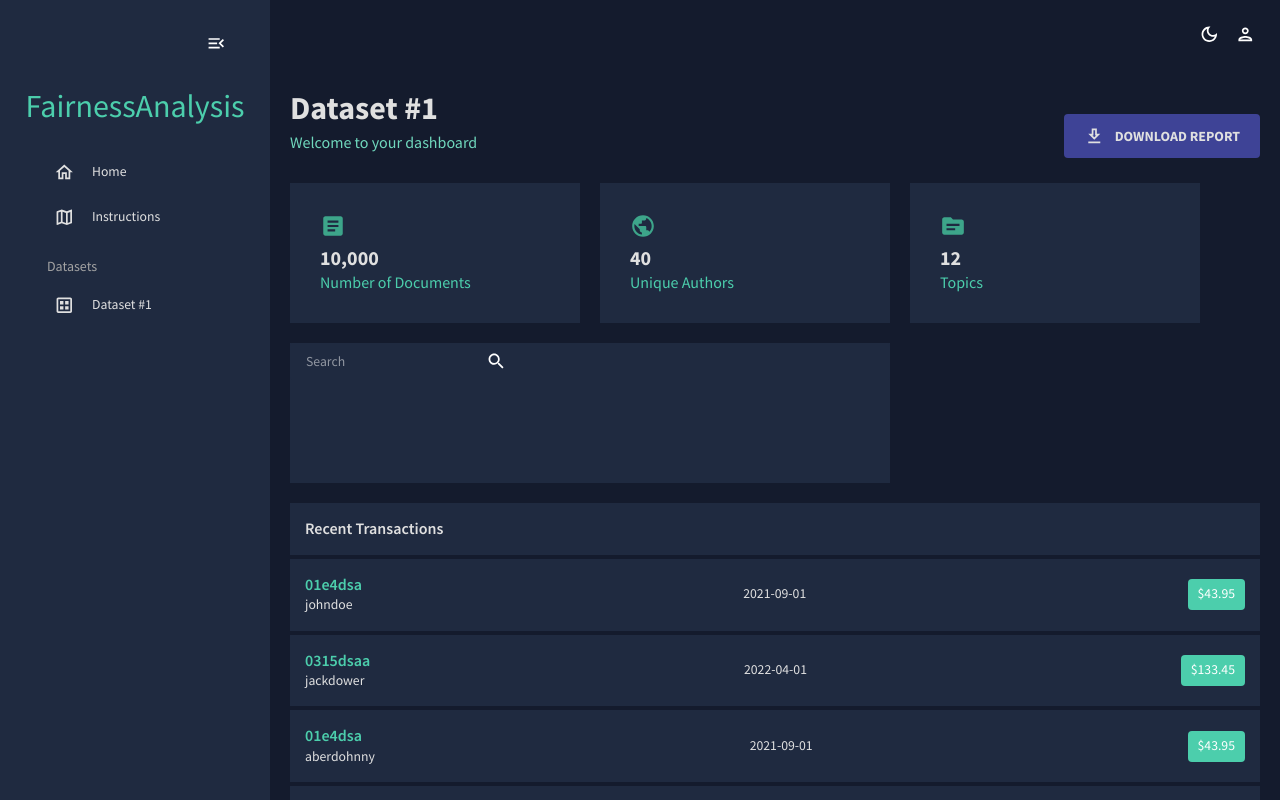
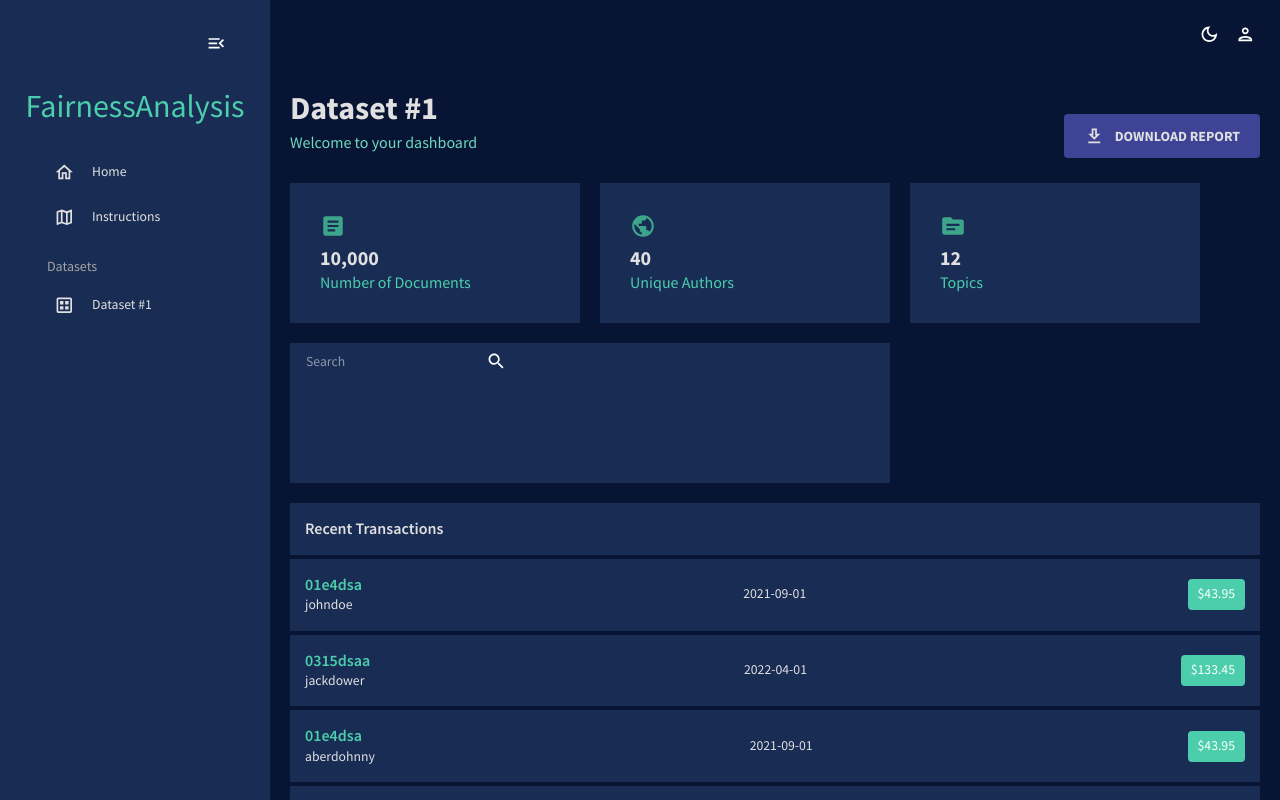
Before and after one commit to harshkheskani/fairness_analysis_tool, a React (Create React App) app in the folder frontend/: page /dashboard in a window 1280 px wide. Shown: the top 800 px of the page. Built offline with nearby package versions, Linux system fonts and the light colour scheme.

Commit message:
Changes to theme: Light mode still needs work

```diff
--- a/frontend/src/theme.js
+++ b/frontend/src/theme.js
@@ -17,16 +17,17 @@ export const tokens = (mode) => ({
           900: "#141414",
         },
         primary: {
-          100: "#d0d1d5",
-          200: "#a1a4ab",
-          300: "#727681",
-          400: "#1F2A40",
-          500: "#141b2d",
-          600: "#101624",
-          700: "#0c101b",
-          800: "#080b12",
-          900: "#040509",
+          100: "#ced0d6",
+          200: "#9ca1ad",
+          300: "#6b7285",
+          400: "#182c54",
+          500: "#081433",
+          600: "#061029",
+          700: "#050c1f",
+          800: "#030814",
+          900: "#02040a",
         },
+
         greenAccent: {
           100: "#dbf5ee",
           200: "#b7ebde",
@@ -77,7 +78,7 @@ export const tokens = (mode) => ({
           100: "#040509",
           200: "#080b12",
           300: "#0c101b",
-          400: "#f2f0f0", // manually changed
+          400: "#f2f0f0",
           500: "#141b2d",
           600: "#1F2A40",
           700: "#727681",
@@ -128,7 +129,7 @@ export const themeSettings = (mode) => {
       mode: mode,
       ...(mode === "dark"
         ? {
-            // palette values for dark mode
+            //  dark mode
             primary: {
               main: colors.primary[500],
             },
@@ -145,7 +146,7 @@ export const themeSettings = (mode) => {
             },
           }
         : {
-            // palette values for light mode
+            //  light mode
             primary: {
               main: colors.primary[100],
             },
```
